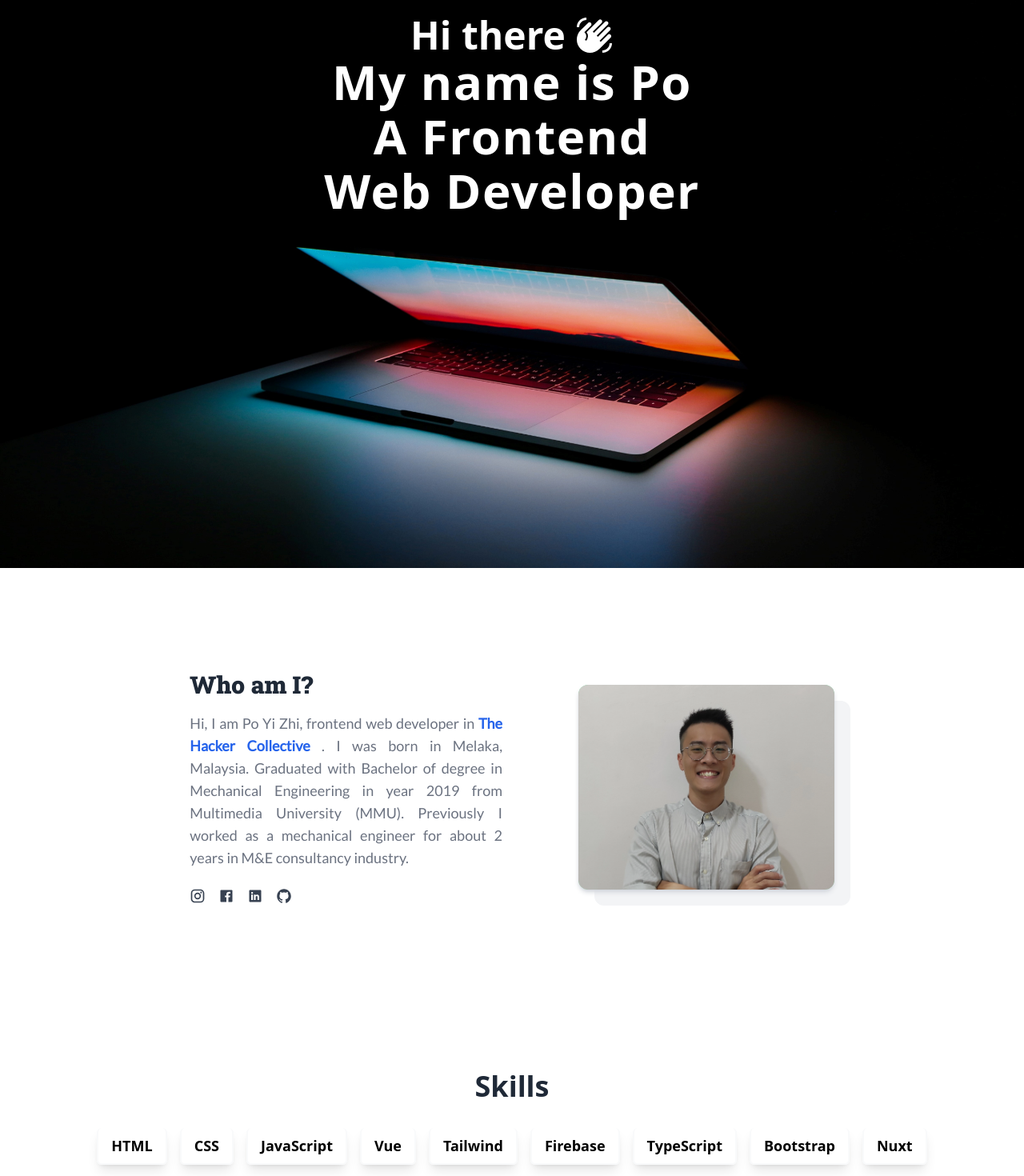
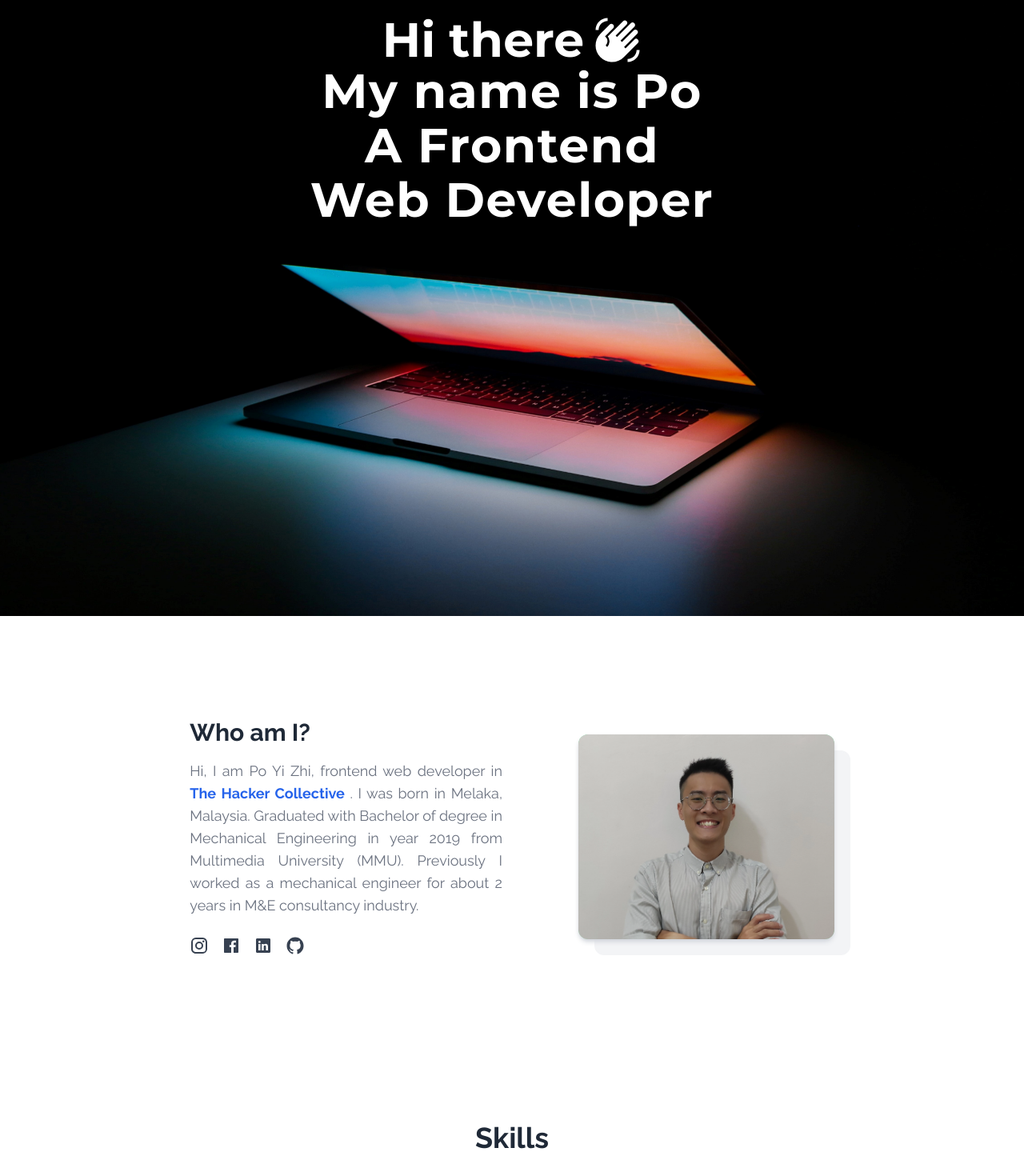
Before and after one commit to eazypau/portfolio-nuxt3, a Nuxt app: page / in a window 1280 px wide. Shown: the top 1470 px of the page at 80% size. Built offline with nearby package versions, Linux system fonts and the light colour scheme.

Commit message:
finalize font family selection

```diff
--- a/assets/css/tailwind.scss
+++ b/assets/css/tailwind.scss
@@ -4,7 +4,7 @@
 @import "utilities.scss";
 
 .skillStyle {
-  @apply border-b-2 border-l-2 border-r-2 border-gray-50 rounded-md font-semibold text-lg py-2 px-4 shadow-lg mx-2 mt-4 lg:mt-0 ease-out duration-200 transform hover:-translate-y-2;
+  @apply border-b-2 border-l-2 border-r-2 border-gray-50 rounded-md font-semibold text-xl py-2 px-4 shadow-lg mx-2 mt-4 lg:mt-0 ease-out duration-200 transform hover:-translate-y-2;
 }
 .footerBtn {
   @apply text-gray-500 hover:text-indigo-500 active:text-indigo-600 transition duration-100
@@ -16,7 +16,7 @@
   background-color: $bg-primary-dark;
 }
 .IconInProfile {
-  @apply w-5 h-5 text-gray-700 fill-current hover:text-gray-600
+  @apply w-5 h-5 xl:w-6 xl:h-6 text-gray-700 fill-current hover:text-gray-600
 }
 
 /* width */
--- a/assets/css/utilities.scss
+++ b/assets/css/utilities.scss
@@ -1,55 +1,47 @@
 // reference from: https://www.developerdrive.com/how-to-easily-use-google-fonts-with-sass/
-@import url("https://fonts.googleapis.com/css2?family=Playfair+Display&display=swap");
-@import url("https://fonts.googleapis.com/css2?family=Cormorant+Garamond&display=swap");
-@import url("https://fonts.googleapis.com/css2?family=Vidaloka&display=swap");
-@import url("https://fonts.googleapis.com/css2?family=Roboto&display=swap");
-@import url("https://fonts.googleapis.com/css2?family=Oswald&display=swap");
-@import url("https://fonts.googleapis.com/css2?family=Lato&display=swap");
-@import url("https://fonts.googleapis.com/css2?family=Roboto+Slab:wght@900&display=swap");
+// @import url("https://fonts.googleapis.com/css2?family=Lato:wght@100;300;400;700&display=swap"); // looks slightly distorted in chrome
+@import url("https://fonts.googleapis.com/css2?family=Raleway:wght@100;200;300;400;500;600;700;800&display=swap");
 @import url("https://fonts.googleapis.com/css2?family=Carter+One&display=swap");
+@import url("https://fonts.googleapis.com/css2?family=Montserrat:wght@400;500;600;700;800&display=swap");
 
 // https://99designs.com/blog/tips/font-pairings/
-//* current pairing: Vidaloka + Roboto
-//* font pairing to consider: Roboto + Montserrat, Oswald + Lato
-.mainFontFamily {
-  //  font-family: 'Playfair Display', serif;
-  // font-family: "Vidaloka", serif;
-  font-family: 'Oswald', sans-serif;
-}
 .subFontFamily {
-  // font-family: 'Cormorant Garamond', serif;
-  // font-family: "Roboto", sans-serif;
-  font-family: 'Lato', sans-serif;
-  // font-family: 'Roboto Slab', serif;
+  // font-family: 'Lato', sans-serif;
+  font-family: 'Raleway', sans-serif;
 }
 .headerFont {
-  font-family: 'Roboto Slab', serif;
+  font-family: 'Montserrat', sans-serif;
 }
 .logoFont {
   font-family: 'Carter One', cursive;
 }
 
 .navPadding {
-  padding: 20px 30px;
+  padding: 15px 30px;
 }
 @media (min-width: 768px) {
   .navPadding {
-    padding: 20px 50px;
+    padding: 15px 50px;
   }
 }
 @media (min-width: 1024px) {
   .navPadding {
-    padding: 25px 108px;
+    padding: 15px 108px;
   }
 }
 @media (min-width: 1440px) {
   .navPadding {
-    padding: 25px 160px;
+    padding: 15px 160px;
   }
 }
 @media (min-width: 1536px) {
   .navPadding {
-    padding: 25px 325px;
+    padding: 15px 200px;
+  }
+}
+@media (min-width: 1660px) {
+  .navPadding {
+    padding: 15px 260px;
   }
 }
 
--- a/components/Footer.vue
+++ b/components/Footer.vue
@@ -3,7 +3,7 @@
     <footer class="max-w-screen-2xl px-4 md:px-8 mx-auto">
       <div class="flex flex-col items-center border-t pt-6">
         <!-- nav - start -->
-        <nav class="flex flex-wrap justify-center md:justify-start gap-x-4 gap-y-2 md:gap-6 mb-4">
+        <nav class="flex flex-wrap justify-center md:justify-start gap-x-4 gap-y-2 md:gap-6 mb-4 headerFont">
           <a href="/#about" class="footerBtn">About</a>
           <a href="/#skills" class="footerBtn">Skills</a>
           <a href="/#projects" class="footerBtn">Projects</a>
@@ -54,7 +54,7 @@
         <!-- social - end -->
       </div>
 
-      <div class="text-gray-400 text-sm text-center py-8">© 2022 - Present Po YZ. All rights reserved.</div>
+      <div class="text-gray-400 text-sm text-center py-8 headerFont">© 2022 - Present Po YZ. All rights reserved.</div>
     </footer>
   </div>
 </template>
--- a/components/Header.vue
+++ b/components/Header.vue
@@ -1,56 +1,11 @@
 <template>
-	<!-- <header class="relative w-full h-screen md:h-auto px-2 sm:px-2 sm:py-5 flex items-center justify-center bg-black overflow-hidden">
-    <div class="absolute w-full h-full">
-      <img src="/negative-space-abstract-particle-snow.webp" alt="bg" class="w-full h-full object-cover mix-blend-hard-light" />
-    </div>
-    <div class="relative text-center pt-28 pb-16 sm:pt-32 xl:pt-40 sm:pb-24 xl:pb-32 flex flex-col items-center justify-center"> -->
-	<!-- previous bg colors: bg-gradient-to-b from-primary-dark via-secondary-dark to-transparent -->
-	<!-- <p
-        class="firstLineHeight text-4xl xl:text-5xl font-extrabold bg-clip-text text-transparent bg-gradient-to-b from-gray-300 via-white to-gray-400"
-      >
-        Hey there
-      </p>
-      <p
-        class="firstLineHeight text-4xl xl:text-5xl font-extrabold bg-clip-text text-transparent bg-gradient-to-b from-gray-300 via-white to-gray-400"
-      >
-        my name is <span class="text-6xl">Po</span>
-      </p>
-      <p
-        class="hugeHeading text-6xl  font-extrabold text-center py-2 bg-clip-text text-transparent bg-gradient-to-t from-gray-400 via-white to-gray-400"
-      >
-        Mechanical Engineer
-      </p>
-      <p
-        class="text-4xl 2xl:text-5xl font-extrabold text-center bg-clip-text text-transparent bg-gradient-to-t from-gray-400 via-white to-gray-400"
-      >
-        turned into
-      </p>
-      <p
-        class="hugeHeading text-6xl font-extrabold text-center py-2 bg-clip-text text-transparent bg-gradient-to-t from-gray-400 via-white to-gray-400"
-      >
-        Web Developer
-      </p>
-      <p
-        class="text-3xl md:text-4xl xl:text-5xl font-extrabold text-center bg-clip-text text-transparent bg-gradient-to-b from-gray-400 via-white to-gray-400"
-      >
-        Previouly worked as
-      </p>
-      <p
-        class="hugeHeading text-6xl font-extrabold text-center py-2 bg-clip-text text-transparent bg-gradient-to-t from-gray-400 via-white to-gray-400"
-      >
-        Mechanical Engineer
-      </p>
-    </div>
-  </header> -->
 	<header class="relative w-full headerHeight overflow-hidden flex items-top">
 		<div class="absolute w-full h-full">
 			<img src="/wide-laptop-gradient-bg.jpg" alt="bg" class="w-full h-full object-cover object-top" />
 		</div>
-		<div class="relative w-full text-center px-7 md:px-16 lg:px-28 xl:px-40 pt-5">
-			<!-- previous bg colors: bg-gradient-to-b from-primary-dark via-secondary-dark to-transparent -->
-			<!-- next version: bg-clip-text text-transparent bg-gradient-to-b from-gray-300 via-white to-gray-400 -->
+		<div class="relative w-full text-center px-1 md:px-16 lg:px-28 xl:px-40 pt-5 headerFont text-4xl md:text-6xl font-bold">
 			<div>
-				<p class="text-4xl md:text-5xl font-extrabold text-white flex justify-center">
+				<p class="text-white flex justify-center">
 					Hi there
 					<span>
 					  <!-- <svg width="1em" height="1em" viewBox="0 0 24 24" class="ml-3">
@@ -62,15 +17,15 @@
 					  <IconsHiIcon class="ml-3" />
 					</span>
 				</p>
-				<p class="mt-1 text-4xl md:text-6xl font-extrabold tracking-wide text-white">
+				<p class="mt-1 tracking-wide text-white">
 					My name is Po
 				</p>
 			</div>
 			<div class="mt-2">
-				<p class="text-4xl md:text-6xl font-extrabold tracking-wide text-white">
+				<p class="tracking-wide text-white">
 					A Frontend
 				</p>
-				<p class="py-2 text-4xl md:text-6xl font-extrabold tracking-wide text-white">Web Developer</p>
+				<p class="py-2 tracking-wide text-white">Web Developer</p>
 			</div>
 		</div>
 	</header>
@@ -82,39 +37,6 @@
 </script>
 <style lang="scss" scoped>
 	.headerHeight {
-		height: calc(100vh - 80px);
-	}
-	.firstLineHeight {
-		min-height: 35px;
-		// text-shadow: 0 0 30px #fff;
-	}
-	.hugeHeading {
-		min-height: 78px;
-	}
-	@media (min-width: 768px) {
-		// .headerHeight {
-		//   height: calc(100vh - 20px);
-		// }
-		.firstLineHeight {
-			min-height: 43px;
-		}
-	}
-	@media (min-width: 1024px) {
-		.headerHeight {
-			height: calc(100vh - 90px);
-		}
-	}
-	@media (min-width: 1280px) {
-		.firstLineHeight {
-			min-height: 55px;
-		}
-		.hugeHeading {
-			min-height: 93px;
-		}
-	}
-	@media (min-width: 1440px) {
-		.headerHeight {
-			height: calc(100vh - 90px);
-		}
+		height: calc(100vh - 30px);
 	}
 </style>
--- a/components/NavBar.vue
+++ b/components/NavBar.vue
@@ -13,7 +13,7 @@
     </div>
     <div v-if="!loading" class="hidden lg:flex font-medium">
       <transition-group tag="span" appear @before-enter="before" @enter="entering" class="space-x-5 lg:space-x-8 xl:space-x-10">
-        <a v-for="item in navigation" :key="item.id" :href="item.href" class="text-lg lg:text-xl underAnimation">{{ item.name }}</a>
+        <a v-for="item in navigation" :key="item.id" :href="item.href" class="text-lg lg:text-lg xl:text-xl headerFont underAnimation">{{ item.name }}</a>
       </transition-group>
 
       <!-- <NuxtLink to="/blog" @click="scrollTop" class="text-lg px-4 hover:opacity-60 hover:underline">Blog</NuxtLink> -->
--- a/components/Skills.vue
+++ b/components/Skills.vue
@@ -1,10 +1,10 @@
 <template>
   <section class="flex flex-col items-center py-24" id="skills">
     <div class="mb-4 lg:mb-8">
-      <h3 class="text-3xl lg:text-4xl font-bold text-gray-800">Skills</h3>
+      <h3 class="text-3xl lg:text-4xl font-bold text-gray-800 subFontFamily">Skills</h3>
     </div>
     <div class="flex flex-wrap justify-center lg:px-20">
-      <p class="skillStyle lg:mb-4" v-for="skill in skillSet" :key="skill">{{ skill }}</p>
+      <p class="skillStyle lg:mb-4 subFontFamily" v-for="skill in skillSet" :key="skill">{{ skill }}</p>
     </div>
   </section>
 </template>
--- a/components/TextLeftImgRight.vue
+++ b/components/TextLeftImgRight.vue
@@ -2,10 +2,10 @@
   <section>
     <div class="container px-6 py-8 mx-auto">
       <div class="items-center lg:flex lg:space-x-6">
-        <div class="lg:w-1/2 2xl:w-8/12">
-          <h2 class="text-3xl 2xl:text-4xl font-bold text-gray-800 headerFont">Who am I?</h2>
+        <div class="lg:w-1/2 2xl:w-9/12 subFontFamily">
+          <h2 class="text-3xl 2xl:text-4xl font-bold text-gray-800">Who am I?</h2>
 
-          <p class="mt-4 text-gray-500 lg:max-w-md 2xl:max-w-lg text-justify xl:text-lg 2xl:text-xl subFontFamily">
+          <p class="mt-4 text-gray-500 lg:max-w-md 2xl:max-w-xl text-justify xl:text-lg 2xl:text-2xl">
             Hi, I am Po Yi Zhi, frontend web developer in
             <a class="font-bold text-blue-600" href="https://hackercollective.co/teams">The Hacker Collective</a> . I was born in Melaka, Malaysia. Graduated with
             Bachelor of degree in Mechanical Engineering in year 2019 from Multimedia University (MMU). Previously I worked as a mechanical
--- a/components/cards/Hobby.vue
+++ b/components/cards/Hobby.vue
@@ -1,6 +1,6 @@
 <template>
   <div :class="[classBg, 'bg-cover bg-top w-auto md:w-96 h-56 xl:w-[550px] xl:h-[300px] rounded-md overflow-hidden shadow-md hover:shadow-2xl hover:ring hover:ring-zinc-200 transition ease-linear duration-300']">
-    <div class="py-3 xl:pt-4 px-4 xl:px-5 text-sm text-white bg-gradient-to-b from-black to-transparent">
+    <div class="py-3 xl:pt-4 px-4 xl:px-5 text-sm text-white bg-gradient-to-b from-black to-transparent subFontFamily">
       <p class="xl:text-lg font-semibold xl:font-bold underline capitalize">{{title}}</p>
       <p class="xl:text-lg">{{content}}</p>
     </div>
--- a/components/cards/Project.vue
+++ b/components/cards/Project.vue
@@ -15,11 +15,11 @@
 			/>
 			<!-- <img v-if="hovered" :src="projectDetails.gifUrl" alt="project image" class="w-full h-full object-cover" /> -->
 		</div>
-		<div :class="[isReverse ? 'md:float-left' : 'md:float-right', 'px-6 py-4 flex flex-col justify-between min-h-56 md:h-96 md:w-4/12']">
+		<div :class="[isReverse ? 'md:float-left' : 'md:float-right', 'px-6 py-4 flex flex-col justify-between min-h-56 md:h-96 md:w-4/12 subFontFamily']">
 			<!-- content -->
 			<div>
 				<h1 class="text-lg font-bold underline">{{ projectDetails.title }}</h1>
-				<p>
+				<p class="font-medium">
 					{{ projectDetails.description }}
 				</p>
 			</div>
--- a/pages/index.vue
+++ b/pages/index.vue
@@ -44,15 +44,15 @@
       </div>
     </div> -->
     <Skills id="skills" />
-    <div class="py-20 lg:pt-28 px-4" id="projects">
-      <h2 class="text-3xl lg:text-4xl text-center font-bold text-gray-800 mb-10">Projects That I Have Worked On</h2>
+    <div class="py-20 lg:pt-28 px-4 iphone:px-6 md:px-4" id="projects">
+      <h2 class="text-3xl lg:text-4xl text-center font-bold text-gray-800 mb-10 subFontFamily">Projects That I Have Worked On</h2>
       <div class="lg:w-10/12 xl:w-9/12 2xl:w-8/12 space-y-7 md:space-y-10 lg:space-y-14 2xl:space-y-20 mx-auto">
         <CardsProject v-for="project in projects" :key="project" :project-details="project" :is-reverse="project.isReverse" />
       </div>
     </div>
     <!-- Need project section -->
     <div class="flex flex-col items-center px-4 py-24">
-      <h2 class="text-center text-3xl lg:text-4xl font-bold text-gray-800 mb-10 md:mb-16">Some of My Favourite Activities</h2>
+      <h2 class="text-center text-3xl lg:text-4xl font-bold text-gray-800 mb-10 md:mb-16 subFontFamily">Some of My Favourite Activities</h2>
       <div class="grid grid-cols-1 lg:grid-cols-2 gap-y-10 gap-x-10">
         <CardsHobby v-for="item in hobbies" :key="item" :title="item.title" :content="item.text" :classBg="item.classBg" class="relative" />
       </div>
--- a/tailwind.config.js
+++ b/tailwind.config.js
@@ -29,6 +29,9 @@ module.exports = {
         "light-secondary": "#f4a261",
         "secondary": "#e76f51",
       },
+      screens: {
+        "iphone": '414px'
+      }
     },
   },
   plugins: [
```
Also changed, not shown: components/Contact.vue (+5 -5 lines), 1 other file (tests, documents, lock files or other folders).
